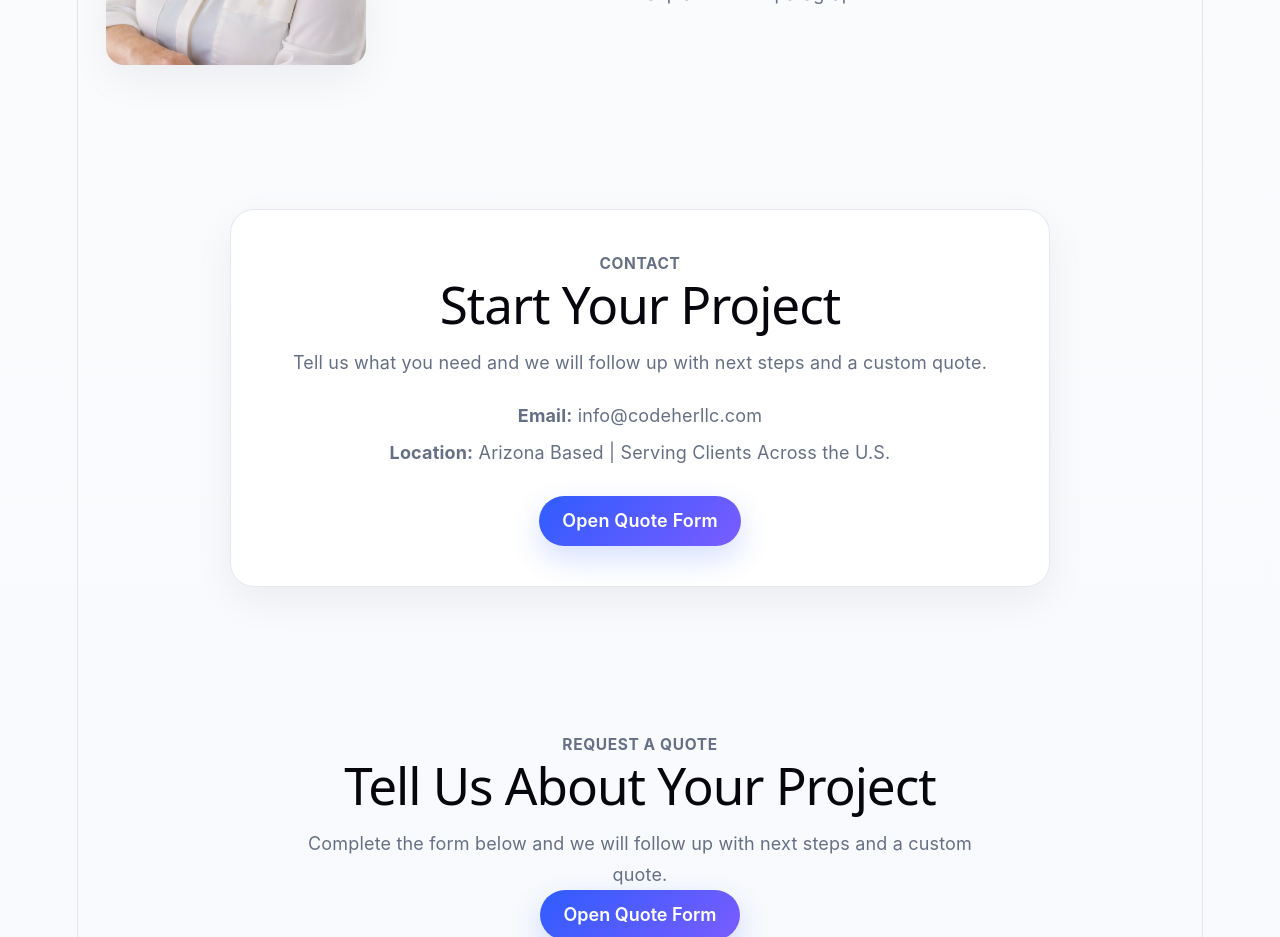
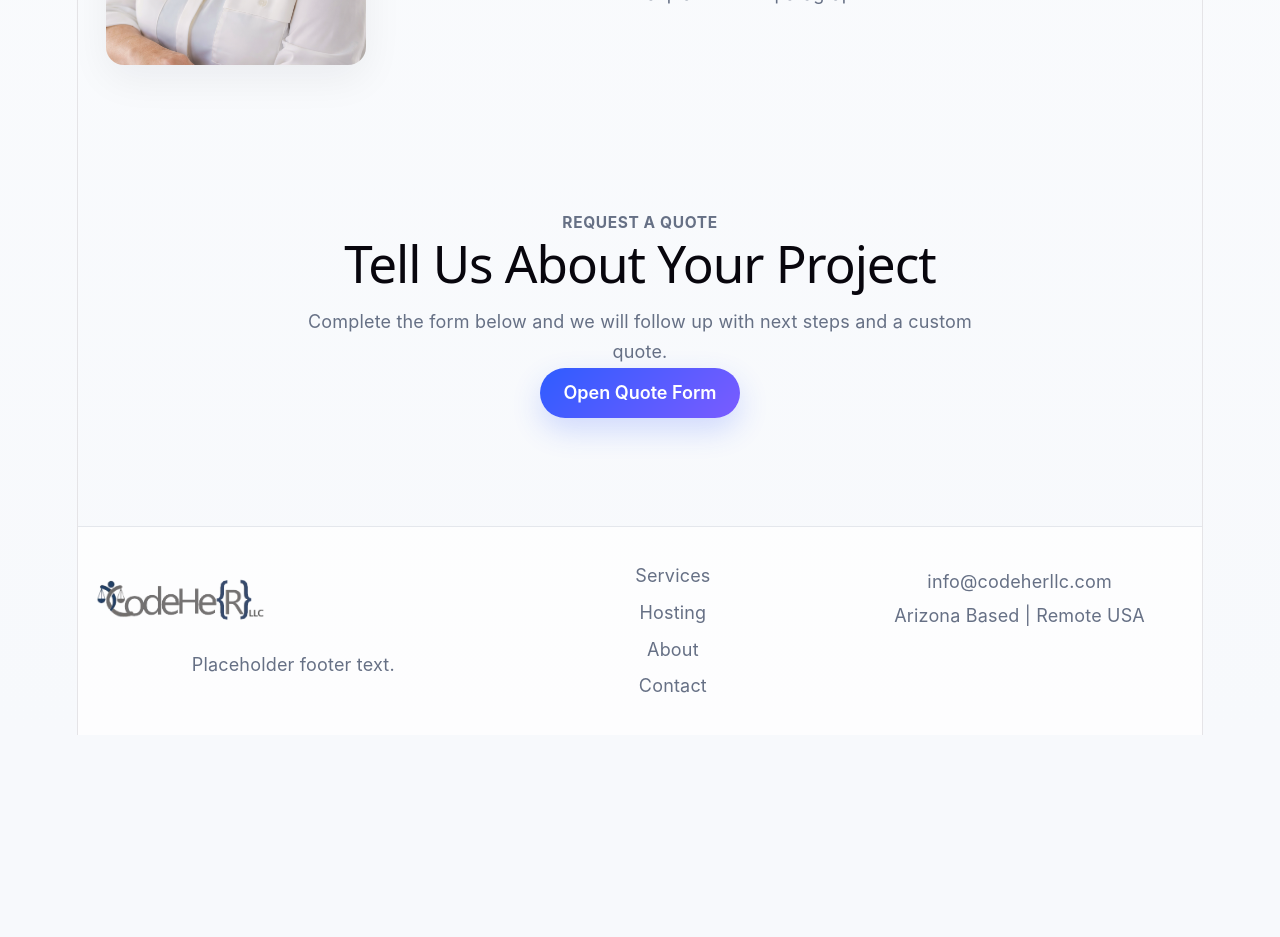
Before and after one commit to JessicaBruner-CodeHer/CodeHeR_Website_V2, a React (Vite) app in the folder client/: page / in a window 1280 px wide. Shown: the part 2600-3537 px from the top of the page. After the commit the page ends 3335 px from the top, so only its background shows below. Built offline with nearby package versions, Linux system fonts and the light colour scheme.

Commit message:
removal repeat one

```diff
--- a/client/src/components/home/ContactCTA.jsx
+++ /dev/null
@@ -1,26 +0,0 @@
-function ContactCTA() {
-  return (
-    <section id="contact" className="contact section">
-      <div className="container contact-cta-wrap">
-        <div className="contact-cta-card">
-          <p className="eyebrow">Contact</p>
-          <h2>Start Your Project</h2>
-          <p>
-            Tell us what you need and we will follow up with next steps and a custom quote.
-          </p>
-
-          <div className="contact-details">
-            <p><strong>Email:</strong> info@codeherllc.com</p>
-            <p><strong>Location:</strong> Arizona Based | Serving Clients Across the U.S.</p>
-          </div>
-
-          <div className="contact-actions">
-            <a href="#quote-form" className="btn btn-primary">Open Quote Form</a>
-          </div>
-        </div>
-      </div>
-    </section>
-  );
-}
-
-export default ContactCTA;
--- a/client/src/pages/Home.jsx
+++ b/client/src/pages/Home.jsx
@@ -6,7 +6,6 @@ import TrustStrip from "@components/home/TrustStrip";
 import Services from "@components/home/Services";
 import Hosting from "@components/home/Hosting";
 import About from "@components/home/About";
-import ContactCTA from "@components/home/ContactCTA";
 import QuoteForm from "@components/forms/QuoteForm";
 
 function Home() {
@@ -19,7 +18,7 @@ function Home() {
         <Services />
         <Hosting />
         <About />
-        <ContactCTA />
+
          <QuoteForm />
       </main>
       <Footer />
```
